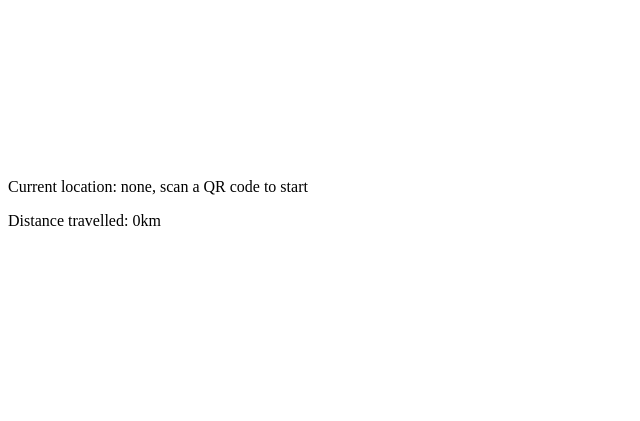
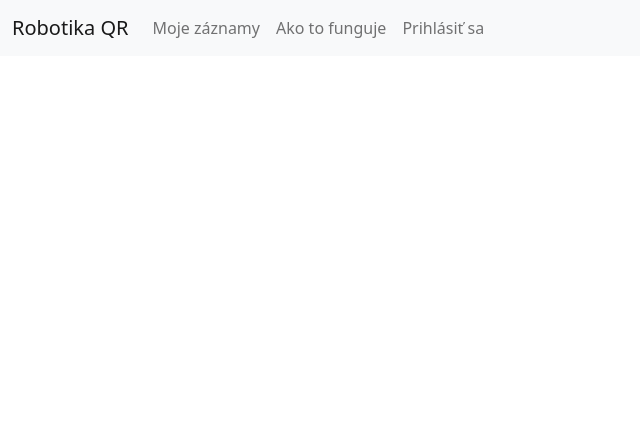
Before and after one commit to TatranskiDravci/QR-td, a PHP site: page / in a window 1280 px wide. Shown: the top 421 px of the page, without its empty margins (0-640 px from the left). Run offline with PHP 8.4, Linux system fonts and the light colour scheme.

Commit message:
PHP Stuff Add values to database (table 'zaznamy') php directory index.php 'NOW WITH BOOTSTRAP 5!'

```diff
--- a/handle-qr.js
+++ b/handle-qr.js
@@ -3,18 +3,56 @@ QrScanner.WORKER_PATH = "include/qr-scanner/qr-scanner-worker.min.js";
 let previous;
 let distance = 0;
 let locations = [];
+const pathElem = document.getElementById( "path" );
+let rendered = 0;
 
 const lookup = ( loc1, loc2 ) => {
 	let dist;
 	if( loc1.id in distances ) {
-		if( loc2.id in distances[loc1.id] ) {
-			return distances[loc1.id][loc2.id];
+		if( loc2.id in distances[ loc1.id ] ) {
+			return distances[ loc1.id ][loc2.id ];
 		}
 	} else if( loc2.id in distances ) {
-		if( loc1.id in distances[loc2.id] ) {
-			return distances[loc2.id][loc1.id];
+		if( loc1.id in distances[ loc2.id ] ) {
+			return distances[ loc2.id ][ loc1.id ];
 		}
 	}
+};
+
+const getCookie = name => {
+	name = name + "=";
+	let ca = document.cookie.split( ';' );
+	for( let i = 0; i < ca.length; i++ ) {
+		let c = ca[ i ];
+		while( c.charAt( 0 ) == ' ' ) {
+			c = c.substring( 1 );
+		}
+		if( c.indexOf( name ) == 0 ) {
+			return c.substring( name.length, c.length );
+		}
+	}
+	return "";
+};
+
+const updateCookie = locations => {
+	let loc = {
+		path: locations
+	};
+	document.cookie = "path=" + JSON.stringify( loc );
+};
+
+const fillFromCookie = cookie => {
+	let locsObj = JSON.parse( cookie );
+	locations = locsObj.path;
+};
+
+const renderLocations = () => {
+	for( let i = rendered; i < locations.length; i++ ) {
+		let x = document.createElement( "P" );
+		x.setAttribute( "id", "location" );
+		path.appendChild( x );
+	}
+	rendered = locations.length - 1;
 };
 
 const scanner = new QrScanner(
@@ -22,19 +60,21 @@ const scanner = new QrScanner(
 	result => {
 		if( result.localeCompare( previous ) ) {
 			let location = JSON.parse( result );
-			document.getElementById( "location" ).innerHTML = "Current location: " + location.name;
 			locations.push( location );
 			previous = result;
 			console.log( locations );
-			if( locations.length > 1 ) {
-				distance += lookup(
-					location,
-					locations[locations.length - 2]
-				);
-				document.getElementById( "distance" ).innerHTML = "Distance travelled: " + distance + "km";
-			}
+			updateCookie( locations );
+			renderLocations();
 		}
 	}
 );
 
-scanner.start();
+let path = getCookie( "path" );
+console.log( path );
+if( path == "" ) {
+	scanner.start();
+} else {
+	fillFromCookie( path );
+	renderLocations();
+	scanner.start();
+}
--- /dev/null
+++ b/include/css/css.css
@@ -0,0 +1,7 @@
+body {
+    box-sizing: content-box;
+}
+#videoElem {
+    width: 100%;
+    max-height: 45vh;
+}
--- a/index.php
+++ b/index.php
@@ -1,15 +1,56 @@
 <!DOCTYPE html>
-<html>
+<html lang="sk">
 	<head>
-	</head>
+        <meta charset="UTF-8">
+        <meta name="viewport" content="width=device-width, initial-scale=1.0">
+        <meta name="author" content="Tatranskí dravci">
+        <title>Robotika QR</title>
+        <link href="https://cdn.jsdelivr.net/npm/bootstrap@5.0.0-beta3/dist/css/bootstrap.min.css"
+              rel="stylesheet"
+              integrity="sha384-eOJMYsd53ii+scO/bJGFsiCZc+5NDVN2yr8+0RDqr0Ql0h+rP48ckxlpbzKgwra6"
+              crossorigin="anonymous">
+        <link rel="stylesheet" href="/include/css/css.css">
+    </head>
 	<body>
-		<video id="videoElem"></video>
-		<p id="location">Current location: none, scan a QR code to start</p>
-		<p id="distance">Distance travelled: 0km</p>
-
+        <nav class="navbar navbar-expand-lg navbar-light bg-light">
+            <div class="container-fluid">
+                <a class="navbar-brand" href="#">Robotika QR</a>
+                <button class="navbar-toggler" type="button" data-bs-toggle="collapse" data-bs-target="#navbarSupportedContent" aria-controls="navbarSupportedContent" aria-expanded="false" aria-label="Toggle navigation">
+                    <span class="navbar-toggler-icon"></span>
+                </button>
+                <div class="collapse navbar-collapse" id="navbarSupportedContent">
+                    <ul class="navbar-nav me-auto mb-2 mb-lg-0">
+                        <li class="nav-item">
+                            <a class="nav-link" aria-current="page" href="#">Moje záznamy</a>
+                        </li>
+                        <li class="nav-item">
+                            <a class="nav-link" href="#">Ako to funguje</a>
+                        </li>
+                        <li class="nav-item">
+                            <a class="nav-link" href="#" tabindex="-1" aria-disabled="true">Prihlásiť sa</a>
+                        </li>
+                    </ul>
+                </div>
+            </div>
+        </nav>
+        <div class="container">
+            <div class="row">
+                <div class="col-12">
+                    <video id="videoElem"></video>
+                </div>
+            </div>
+        </div>
+        <div class="container">
+            <div class="row">
+                <div class="col-12">
+                    <div id="path"></div>
+                </div>
+            </div>
+        </div>
 
 		<script src="include/qr-scanner/qr-scanner.umd.min.js"></script>
 		<script src="distance-table.js"></script>
 		<script src="handle-qr.js"></script>
-		</body>
+        <script src="https://cdn.jsdelivr.net/npm/bootstrap@5.0.0-beta3/dist/js/bootstrap.bundle.min.js" integrity="sha384-JEW9xMcG8R+pH31jmWH6WWP0WintQrMb4s7ZOdauHnUtxwoG2vI5DkLtS3qm9Ekf" crossorigin="anonymous"></script>
+    </body>
 </html>
```
Also changed, not shown: php/addR.php (added, +15 -0 lines), php/connect.php (added, +13 -0 lines).
